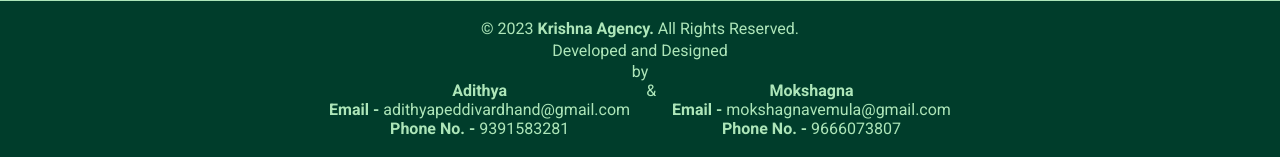
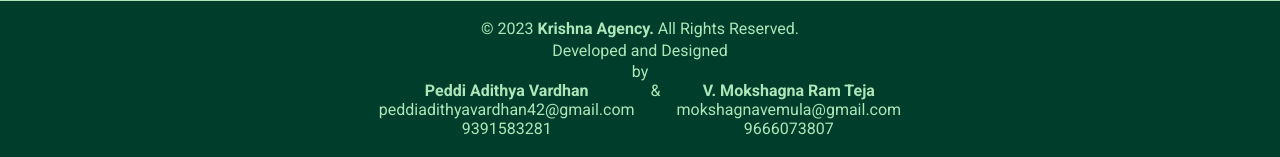
Before and after one commit to adi-1806/stockmanagment, a Django app: page /edit_motor/8/ in a window 1280 px wide. Shown: the part 643-800 px from the top of the page. Run offline with Django 3.2, Linux system fonts and the light colour scheme; data comes from the database, SQL or seed files in the repository.

Commit message:
footer edited

```diff
--- a/stock/templates/stock/includes/footer.html
+++ b/stock/templates/stock/includes/footer.html
@@ -6,18 +6,18 @@
             <script>document.write(new Date().getFullYear())</script> <span class="bold">Krishna Agency.</span> All
             Rights Reserved.
         </p>
-        <p class="devs"> Developed and Designed  <div>by</div>
+        <p class="devs"> Developed and Designed  <div> by</div>
             <div class="devnames">
                 <div class="name">
-                    <span class="bold">Adithya</span>
-                    <span><span class="bold">Email - </span>adithyapeddivardhand@gmail.com</span>
-                    <span><span class="bold">Phone No. - </span> 9391583281</span>
+                    <span class="bold">Peddi Adithya Vardhan</span>
+                    <span><span class="bold"></span>peddiadithyavardhan42@gmail.com</span>
+                    <span><span class="bold"></span> 9391583281</span>
                 </div>
                 <div id="and">& </div>
                 <div class="name">
-                    <span class="bold">Mokshagna</span>
-                    <span><span class="bold">Email - </span> mokshagnavemula@gmail.com</span>
-                    <span><span class="bold">Phone No. - </span> 9666073807</span>
+                    <span class="bold">V. Mokshagna Ram Teja</span>
+                    <span><span class="bold"></span> mokshagnavemula@gmail.com</span>
+                    <span><span class="bold"></span> 9666073807</span>
                 </div>
             </div>
         </p>
```
